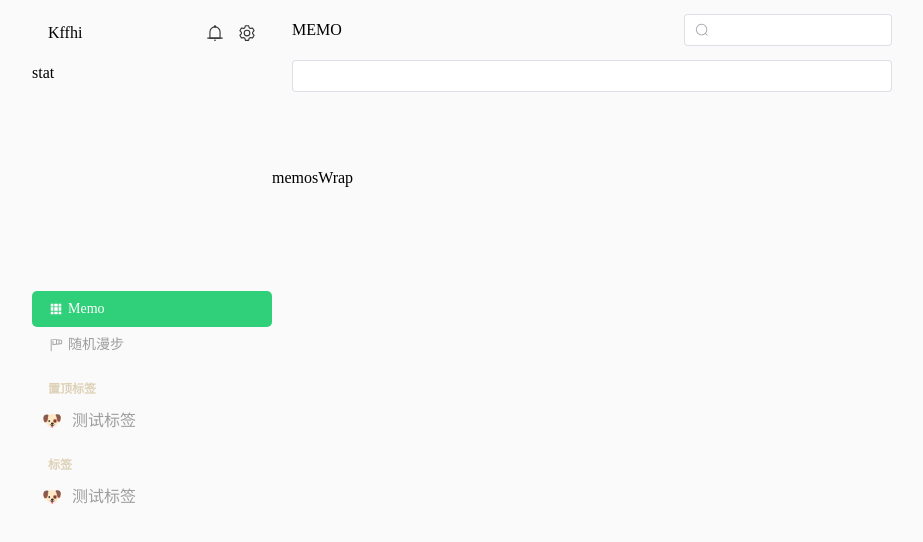
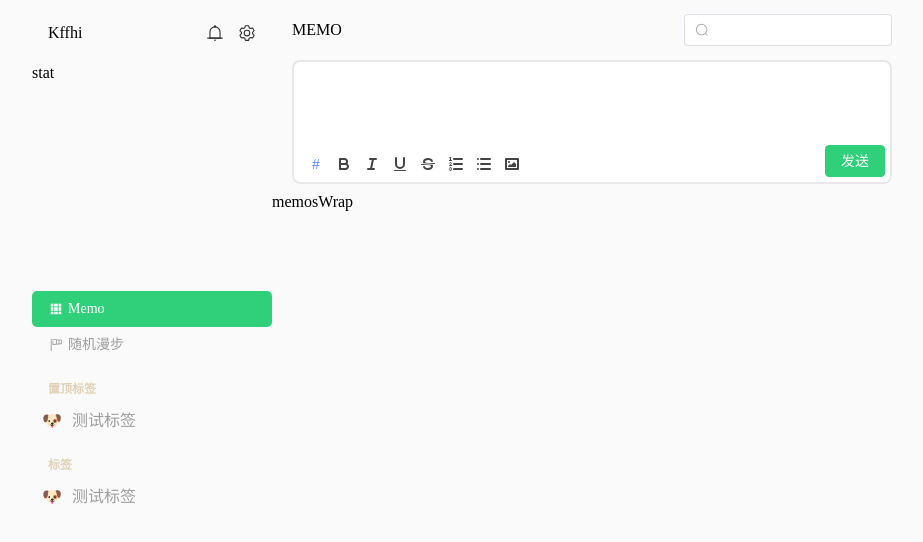
Before and after one commit to Kffhi/flomo-copy, a Vue app: page / in a window 1280 px wide. Shown: the top 542 px of the page, without its empty margins (168-1091 px from the left). Built offline with nearby package versions, Linux system fonts and the light colour scheme.

Commit message:
feat(components): 引入quill并做初步配置及样式修改

```diff
--- a/package.json
+++ b/package.json
@@ -20,6 +20,7 @@
         "axios": "^0.26.1",
         "element-plus": "^2.1.7",
         "pinia": "^2.0.12",
+        "quill": "^1.3.6",
         "vite": "^2.4.4",
         "vue": "^3.0.5",
         "vue-router": "^4.0.14"
@@ -28,6 +29,7 @@
         "@commitlint/cli": "^16.2.3",
         "@commitlint/config-conventional": "^16.2.1",
         "@types/node": "^17.0.23",
+        "@types/quill": "^2.0.9",
         "@typescript-eslint/eslint-plugin": "^5.17.0",
         "@typescript-eslint/parser": "^5.17.0",
         "@vue/compiler-sfc": "^3.0.5",
--- a/src/components/SliderTags.vue
+++ b/src/components/SliderTags.vue
@@ -25,7 +25,7 @@ const props = defineProps({
 
     h3 {
         font-size: 12px;
-        color: $text-glod-color;
+        color: $text-gold-color;
         padding-left: 16px;
         margin: 20px 0 0;
     }
--- a/src/components/TheEditor.vue
+++ b/src/components/TheEditor.vue
@@ -1,15 +1,77 @@
 <template>
     <div class="theEditor">
-        <el-input></el-input>
+        <div class="editor">
+            <div class="editorContainer"></div>
+            <div class="editorToolbar">
+                <el-button class="tagBtn" type="text">#</el-button>
+                <button class="ql-bold"></button>
+                <button class="ql-italic"></button>
+                <button class="ql-underline"></button>
+                <button class="ql-strike"></button>
+                <button class="ql-list" value="ordered" type="button"></button>
+                <button class="ql-list" value="bullet" type="button"></button>
+                <button class="ql-image" type="button"></button>
+            </div>
+            <el-button class="editorSubmitBtn" type="success" @click="handleSubmit">发送</el-button>
+        </div>
     </div>
 </template>
 
-<script setup lang="ts"></script>
+<script setup lang="ts">
+import { onMounted } from 'vue'
+import Delta from 'quill'
+import editor from '@/utils/editor'
+
+let Quill: any
+
+onMounted(() => {
+    Quill = editor.initEditor()
+})
+
+const handleSubmit = () => {
+    const content: Delta = Quill.getContents()
+    console.log(content)
+}
+</script>
 
 <style lang="scss" scoped>
 .theEditor {
     width: 100%;
-    min-height: 120px;
     padding: 10px 20px 10px;
+
+    .editor {
+        width: 100%;
+        height: 100%;
+        border: 2px solid #e8e8e8;
+        border-radius: 8px;
+        position: relative;
+        background: #fff;
+        @include flex();
+        flex-wrap: wrap;
+        position: relative;
+
+        .editorContainer {
+            width: 100%;
+            min-height: 90px;
+            height: auto;
+        }
+
+        .editorToolbar {
+            height: 30px;
+            width: 100%;
+
+            .tagBtn {
+                color: $text-tag-color;
+            }
+        }
+
+        .editorSubmitBtn {
+            position: absolute;
+            bottom: 5px;
+            right: 5px;
+            background-color: $main-color;
+            border-color: $main-color;
+        }
+    }
 }
 </style>
--- a/src/main.ts
+++ b/src/main.ts
@@ -2,6 +2,7 @@ import { createPinia } from 'pinia'
 import { createApp } from 'vue'
 import App from './App.vue'
 import './styles/reset.scss'
+import './styles/quill.css'
 
 const pinia = createPinia()
 
--- /dev/null
+++ b/src/styles/quill.css
@@ -0,0 +1,15 @@
+@import 'quill/dist/quill.snow.css';
+
+.ql-container.ql-snow {
+    border: none;
+}
+
+.ql-toolbar.ql-snow {
+    border: none;
+    padding: 0 8px;
+}
+
+.ql-editor {
+    min-height: 90px;
+    line-height: 1.5;
+}
--- a/src/styles/variables.scss
+++ b/src/styles/variables.scss
@@ -5,7 +5,8 @@ $background-hover-color: #efefef;
 
 
 $text-main-color: #9d9d9d;
-$text-glod-color: #ded1b7;
+$text-tag-color: #5783f7;
+$text-gold-color: #ded1b7;
 
 $white-color: #ffffff;
 
--- /dev/null
+++ b/src/utils/editor.ts
@@ -0,0 +1,18 @@
+import Quill from 'quill'
+
+function initEditor(): Quill {
+    const quill = new Quill('.editorContainer', {
+        theme: 'snow',
+        scrollingContainer: '.editor',
+        modules: {
+            toolbar: {
+                container: '.editorToolbar'
+            }
+        }
+    })
+    return quill
+}
+
+export default {
+    initEditor
+}
```
Also changed, not shown: 1 other file (tests, documents, lock files or other folders).
